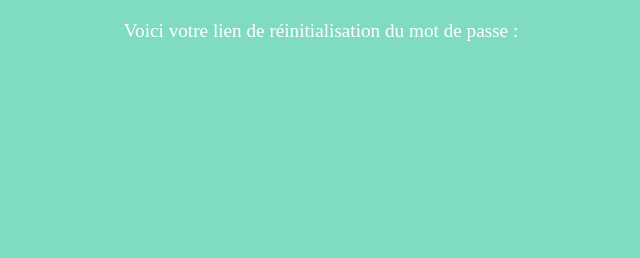
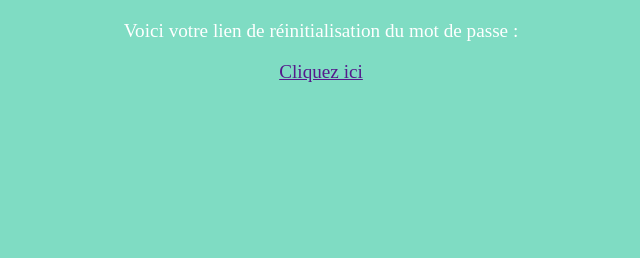
Before and after one commit to mbourema/EcoRide-BackEnd, a Symfony app: template templates/email_reset.twig in a window 1280 px wide. Shown: the part 501-759 px from the top of the page, without its empty margins (319-959 px from the left). Run offline with Twig, Linux system fonts and the light colour scheme; the template is opened without the code that fills it, so the values that code supplies are empty; some libraries are stand-ins or nearby versions.

Commit message:
Changement cliquez ici

```diff
--- a/templates/email_reset.twig
+++ b/templates/email_reset.twig
@@ -14,6 +14,6 @@
     <h1>Réinitialisation du mot de passe</h1>
     <p>Bonjour {{ utilisateur }},</p>
     <p>Voici votre lien de réinitialisation du mot de passe :</p>
-    <p><a href="{{ resetPasswordLink }}">{{ resetPasswordLink }}</a></p>
+    <p><a href="{{ resetPasswordLink }}">Cliquez ici</a></p>
   </body>
 </html>
```
